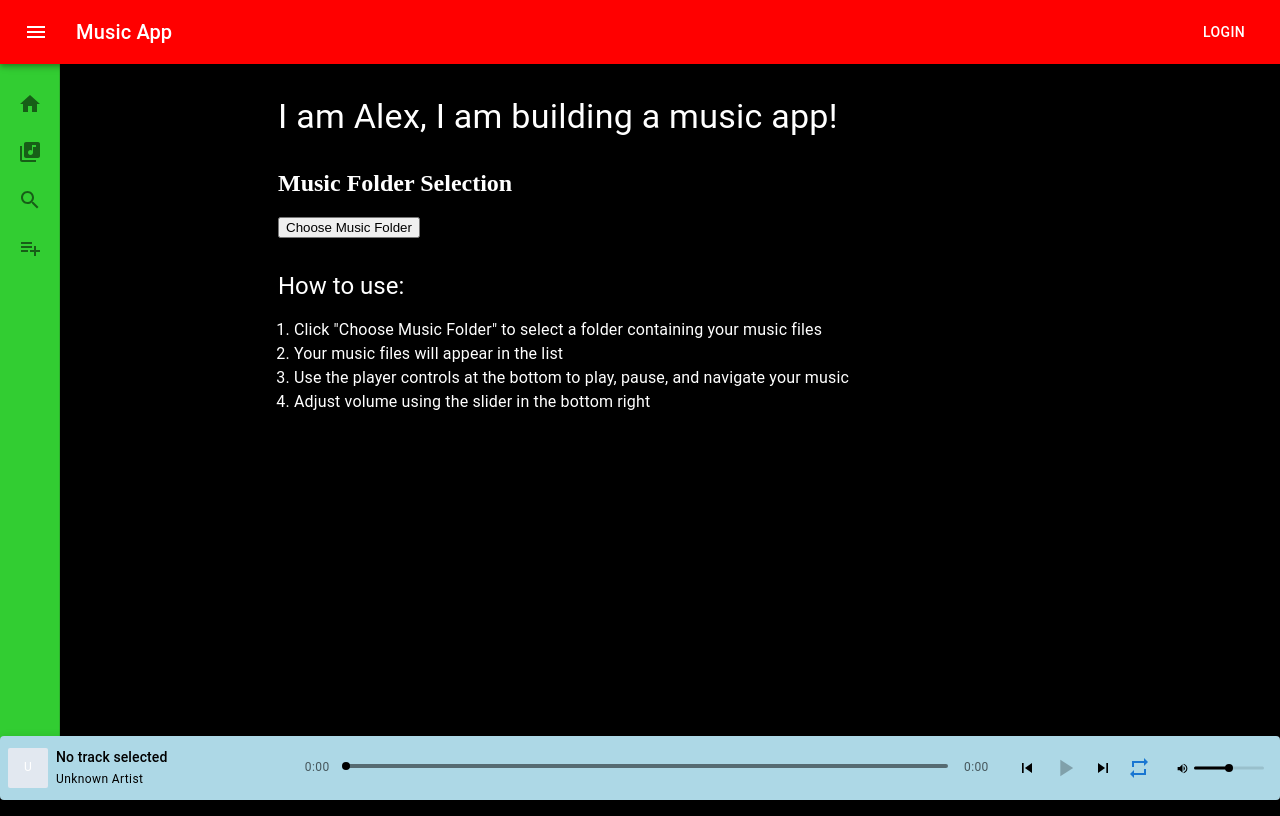
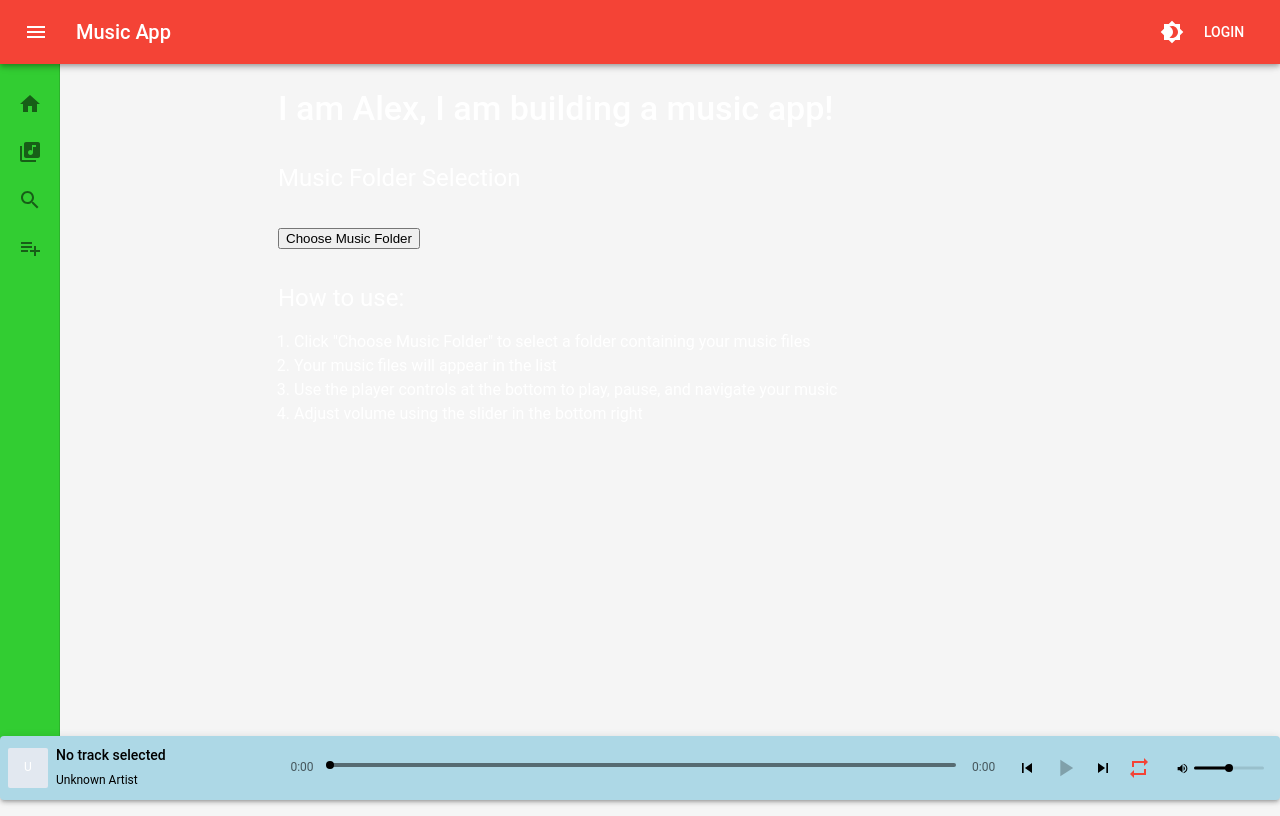
Before and after one commit to alexbarajas/music_app_project, a React (Vite) app: page / in a window 1280 px wide. Built offline with nearby package versions, Linux system fonts and the light colour scheme.

Commit message:
changed 'Music Folder Selection' font to match everything else, set a standard font theme, added dark and light modes

```diff
--- a/src/App.jsx
+++ b/src/App.jsx
@@ -7,6 +7,7 @@ import Error from "./pages/Error";
 import Sidebar from "./components/Sidebar";
 import Box from "@mui/material/Box";
 import AudioPlayer from "./components/AudioPlayer";
+import ThemeProvider, { ThemeToggle } from "./theme/ThemeProvider";
 
 export default function App() {
   const [drawerOpen, setDrawerOpen] = useState(false);
@@ -41,6 +42,7 @@ export default function App() {
   };
 
   return (
+    <ThemeProvider>
       <Router>
         <Box
           sx={{
@@ -55,8 +57,8 @@ export default function App() {
             sx={{
               display: "flex",
               flex: 1,
-            mt: 8, // Account for fixed header height
-            mb: 7, // Account for footer height
+              mt: 8,
+              mb: 7,
               width: "100%",
             }}
           >
@@ -66,7 +68,7 @@ export default function App() {
               sx={{
                 flexGrow: 1,
                 p: 3,
-              ml: { xs: drawerOpen ? 8 : 2, sm: drawerOpen ? 2 : 2 }, // Responsive margin based on drawer state
+                ml: { xs: drawerOpen ? 8 : 2, sm: drawerOpen ? 2 : 2 },
               }}
             >
               <Routes>
@@ -108,5 +110,6 @@ export default function App() {
           />
         </Box>
       </Router>
+    </ThemeProvider>
   );
 }
--- a/src/components/Header.jsx
+++ b/src/components/Header.jsx
@@ -3,13 +3,13 @@ import { AppBar, Toolbar, Button } from "@mui/material";
 import Typography from "@mui/material/Typography";
 import IconButton from "@mui/material/IconButton";
 import MenuIcon from "@mui/icons-material/Menu";
+import { ThemeToggle } from "../theme/ThemeProvider";
 
 export default function Header({ toggleDrawer }) {
   return (
     <AppBar
       position="fixed"
       sx={{
-        backgroundColor: "red",
         zIndex: (theme) => theme.zIndex.drawer + 1,
       }}
     >
@@ -27,6 +27,7 @@ export default function Header({ toggleDrawer }) {
         <Typography variant="h6" component="div" sx={{ flexGrow: 1 }}>
           Music App
         </Typography>
+        <ThemeToggle />
         <Button color="inherit">Login</Button>
       </Toolbar>
     </AppBar>
--- a/src/components/MusicFolderSelector.jsx
+++ b/src/components/MusicFolderSelector.jsx
@@ -1,4 +1,5 @@
 import React, { useState, useRef } from "react";
+import Typography from "@mui/material/Typography";
 
 const MusicFolderSelector = ({ onFilesSelected }) => {
   const [folderPath, setFolderPath] = useState("");
@@ -56,8 +57,9 @@ const MusicFolderSelector = ({ onFilesSelected }) => {
 
   return (
     <div className="mb-8">
-      <h2 className="text-2xl font-bold mb-4">Music Folder Selection</h2>
-
+      <Typography variant="h5" component="h2" sx={{ mb: 4 }}>
+        Music Folder Selection
+      </Typography>
       <div className="mb-4">
         {/* Hide the actual file input completely */}
         <input
--- /dev/null
+++ b/src/theme/ThemeProvider.jsx
@@ -0,0 +1,81 @@
+import {
+  createTheme,
+  ThemeProvider as MuiThemeProvider,
+} from "@mui/material/styles";
+import { useState, useMemo, createContext, useContext } from "react";
+import CssBaseline from "@mui/material/CssBaseline";
+import IconButton from "@mui/material/IconButton";
+import Brightness4Icon from "@mui/icons-material/Brightness4";
+import Brightness7Icon from "@mui/icons-material/Brightness7";
+import { useTheme } from "@mui/material/styles";
+
+// Create context for theme mode
+const ColorModeContext = createContext({ toggleColorMode: () => {} });
+
+// Theme toggle hook for components
+export const useColorMode = () => useContext(ColorModeContext);
+
+export default function ThemeProvider({ children }) {
+  const [mode, setMode] = useState("light");
+
+  const colorMode = useMemo(
+    () => ({
+      toggleColorMode: () => {
+        setMode((prevMode) => (prevMode === "light" ? "dark" : "light"));
+      },
+    }),
+    []
+  );
+
+  const theme = useMemo(
+    () =>
+      createTheme({
+        palette: {
+          mode,
+          primary: {
+            main: mode === "light" ? "#f44336" : "#ff7961",
+          },
+          secondary: {
+            main: mode === "light" ? "#4caf50" : "#80e27e",
+          },
+          background: {
+            default: mode === "light" ? "#f5f5f5" : "#121212",
+            paper: mode === "light" ? "#ffffff" : "#1e1e1e",
+          },
+        },
+        typography: {
+          fontFamily:
+            '"Your-Font-Name", "Roboto", "Helvetica", "Arial", sans-serif',
+          h4: {
+            fontWeight: 500,
+          },
+        },
+      }),
+    [mode]
+  );
+
+  return (
+    <ColorModeContext.Provider value={colorMode}>
+      <MuiThemeProvider theme={theme}>
+        <CssBaseline />
+        {children}
+      </MuiThemeProvider>
+    </ColorModeContext.Provider>
+  );
+}
+
+// Theme toggle button component
+export function ThemeToggle() {
+  const theme = useTheme();
+  const colorMode = useColorMode();
+
+  return (
+    <IconButton onClick={colorMode.toggleColorMode} color="inherit">
+      {theme.palette.mode === "dark" ? (
+        <Brightness7Icon />
+      ) : (
+        <Brightness4Icon />
+      )}
+    </IconButton>
+  );
+}
```
Lines whose indentation alone changed are shown as unchanged.
